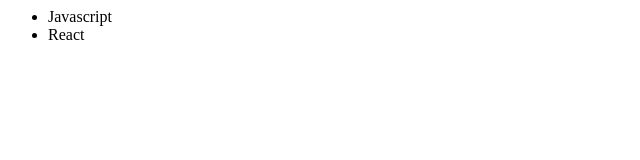
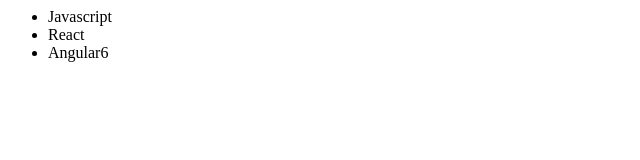
Before and after one commit to Kaselina/PierwszyPush, a plain HTML site: page index.html in a window 1280 px wide. Shown: the full height of the page, 0-640 px from the left. Drawn offline with Linux system fonts and the light colour scheme.

Commit message:
Added new framework Angular6

```diff
--- a/index.html
+++ b/index.html
@@ -4,6 +4,7 @@
     <ul>
         <li> Javascript </li>
         <li> React</li>
+        <li> Angular6</li>
 
     </ul>
 
```
